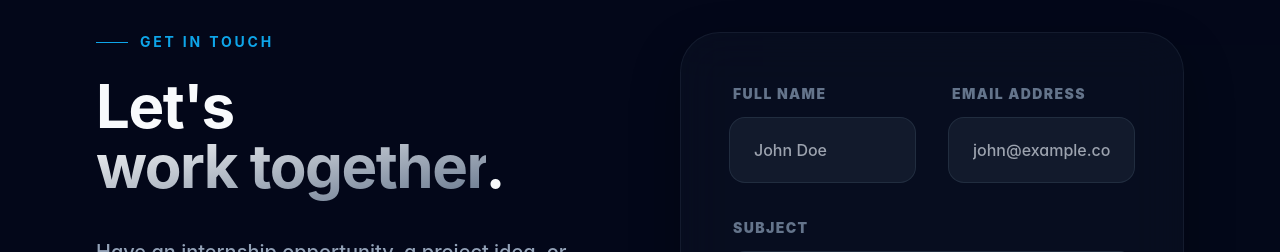
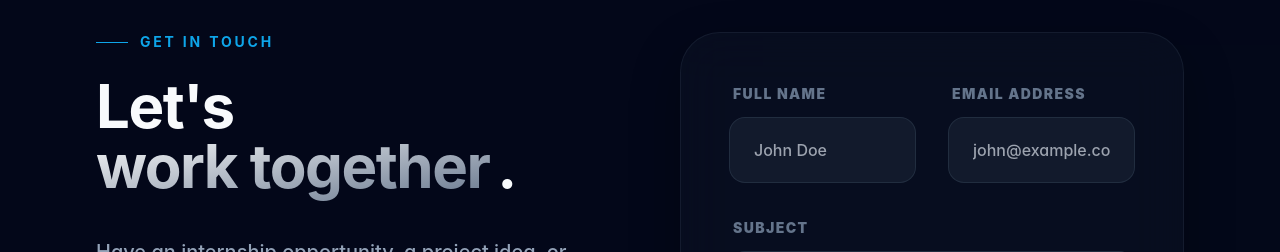
Before and after one commit to sanujiweerasinghe/portfolio, a React (Vite) app in the folder client/: page / in a window 1280 px wide. Shown: the part 9100-9352 px from the top of the page. Built offline with nearby package versions, Linux system fonts and the light colour scheme.

Commit message:
fix: add padding to gradient text to prevent character clipping in Contact section

```diff
--- a/client/src/components/home/Contact.jsx
+++ b/client/src/components/home/Contact.jsx
@@ -51,7 +51,7 @@ const Contact = () => {
             </h2>
             <h3 className="text-4xl md:text-6xl font-bold tracking-tight mb-10">
               Let's <br />
-              <span className="text-gradient">work together</span>.
+              <span className="text-gradient pr-2">work together</span>.
             </h3>
             <p className="text-xl text-slate-600 dark:text-slate-400 mb-12 leading-relaxed font-medium">
               Have an internship opportunity, a project idea, or just want to say hi? My inbox is open.
```
